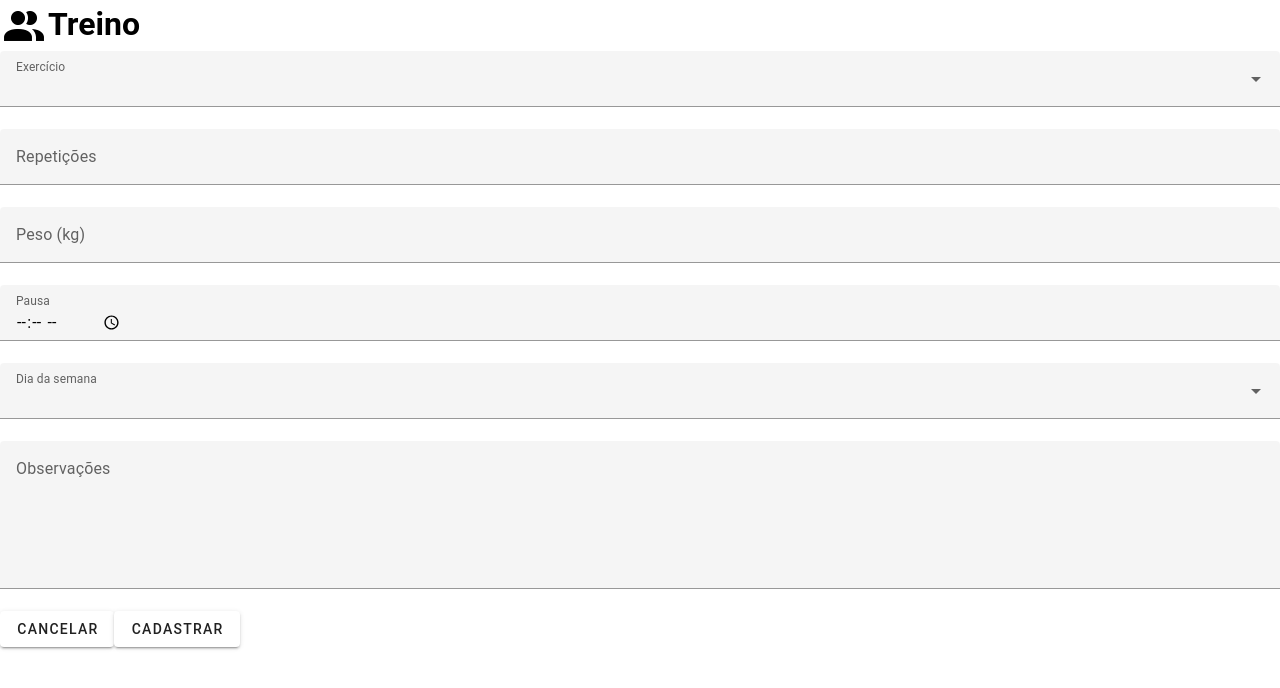
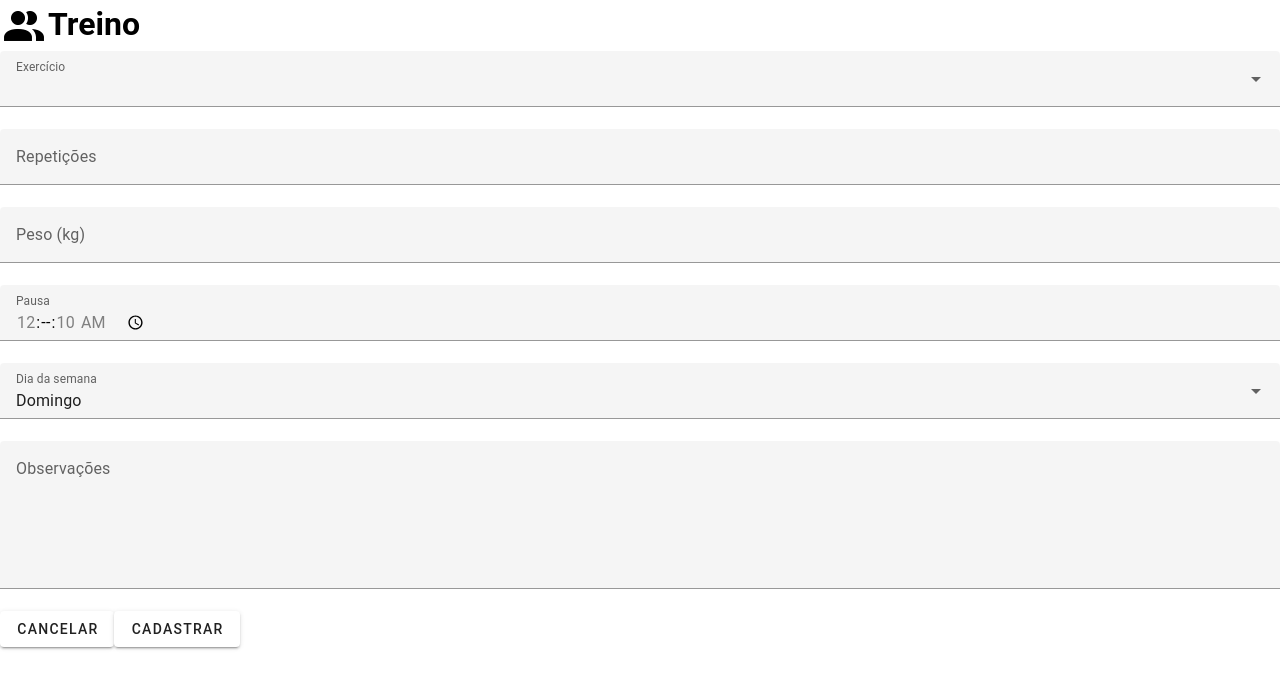
Before and after one commit to CarolineSampaio/projeto-final-modulo1, a Vue app: page /training/new/1 in a window 1280 px wide. Shown: the top 688 px of the page. Built offline with nearby package versions, Linux system fonts and the light colour scheme; no server answers.

Commit message:
feat: adiciona regras de validação novo treino

```diff
--- a/src/views/Training/NewTraining.vue
+++ b/src/views/Training/NewTraining.vue
@@ -1,19 +1,48 @@
 <template>
   <h1><v-icon>mdi-account-multiple</v-icon>Treino</h1>
 
-  <v-form>
+  <v-form @submit.prevent="createTraining">
     <v-select
       v-model="selectedExercise"
       label="Exercício"
       :items="exercises"
       item-title="description"
       item-value="id"
+      :error-messages="errors.selectedExercise"
     ></v-select>
-    <v-text-field v-model="repetitions" label="Repetições" type="number"></v-text-field>
-    <v-text-field v-model="weight" label="Peso (kg)" type="number"></v-text-field>
-    <v-text-field v-model="breakTime" label="Pausa" type="time"></v-text-field>
-    <v-select v-model="weekDay" label="Dia da semana"></v-select>
+
+    <v-text-field
+      v-model="repetitions"
+      label="Repetições"
+      type="number"
+      :error-messages="errors.repetitions"
+    ></v-text-field>
+
+    <v-text-field
+      v-model="weight"
+      label="Peso (kg)"
+      type="number"
+      :error-messages="errors.weight"
+    ></v-text-field>
+
+    <v-text-field
+      v-model="breakTime"
+      label="Pausa"
+      type="time"
+      min="00:00:10"
+      max="00:10:00"
+      :rules="breakTimeRules"
+    ></v-text-field>
+
+    <v-select
+      v-model="weekDay"
+      label="Dia da semana"
+      :items="weekList"
+      :error-messages="errors.weekDay"
+    ></v-select>
+
     <v-textarea v-model="comments" label="Observações"></v-textarea>
+
     <router-link to="/students"><v-btn>Cancelar</v-btn></router-link>
     <v-btn type="submit">Cadastrar</v-btn>
   </v-form>
@@ -21,26 +50,78 @@
 
 <script>
 import axios from 'axios'
+import * as yup from 'yup'
+import { captureErrorYup } from '../../utils/captureErrorYup'
 export default {
   data() {
     return {
       exercises: [],
       selectedExercise: '',
-      repetitions: '',
-      weight: '',
+      repetitions: null,
+      weight: null,
       breakTime: '',
       weekDay: '',
-      comments: ''
+      weekList: [
+        { value: 'domingo', title: 'Domingo' },
+        { value: 'segunda', title: 'Segunda-Feira' },
+        { value: 'terca', title: 'Terça-Feira' },
+        { value: 'quarta', title: 'Quarta-Feira' },
+        { value: 'quinta', title: 'Quinta-Feira' },
+        { value: 'sexta', title: 'Sexta-Feira' },
+        { value: 'sabado', title: 'Sábado' }
+      ],
+      comments: '',
+      errors: []
     }
   },
   mounted() {
     this.getExercises()
+    this.weekDay = this.currentWeekDay()
   },
   methods: {
     getExercises() {
       axios.get('http://localhost:3000/exercises').then(({ data }) => {
         this.exercises = data
       })
+    },
+    createTraining() {
+      const schema = yup.object().shape({
+        selectedExercise: yup.string().required('Selecione um exercício da lista.'),
+        repetitions: yup.number().required('Insira no mínimo uma repetição.'),
+        weight: yup.number().required('Forneça o peso necessário para a execução do exercício.'),
+        weekDay: yup.string().required('Selecione um dia da semana.')
+      })
+
+      try {
+        schema.validateSync(
+          {
+            selectedExercise: this.selectedExercise,
+            repetitions: this.repetitions,
+            weight: this.weight,
+            weekDay: this.weekDay
+          },
+          { abortEarly: false }
+        )
+        this.errors = {}
+      } catch (error) {
+        if (error instanceof yup.ValidationError) {
+          console.log(error)
+          this.errors = captureErrorYup(error)
+        }
+      }
+    },
+    currentWeekDay() {
+      const weekDay = new Date().getDay()
+      return this.weekList[weekDay].value
+    }
+  },
+  computed: {
+    breakTimeRules() {
+      return [
+        (v) => !!v || 'Forneça o tempo de pausa necessário entre as repetições do exercício.',
+        (v) => v >= '00:00:10' || 'A pausa mínima é de 10 segundos',
+        (v) => v <= '00:10:00' || 'A pausa máxima é de 10 minutos'
+      ]
     }
   }
 }
```
